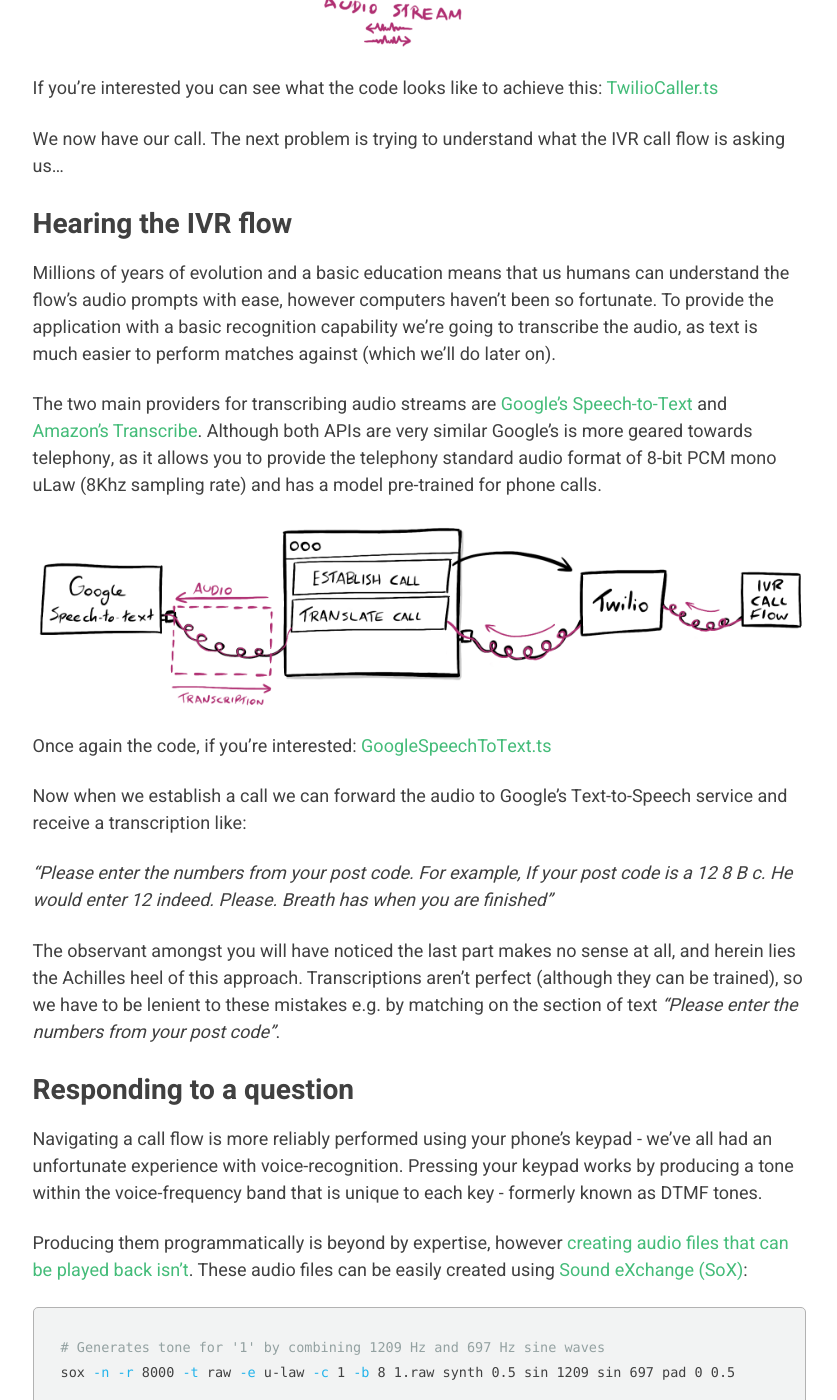
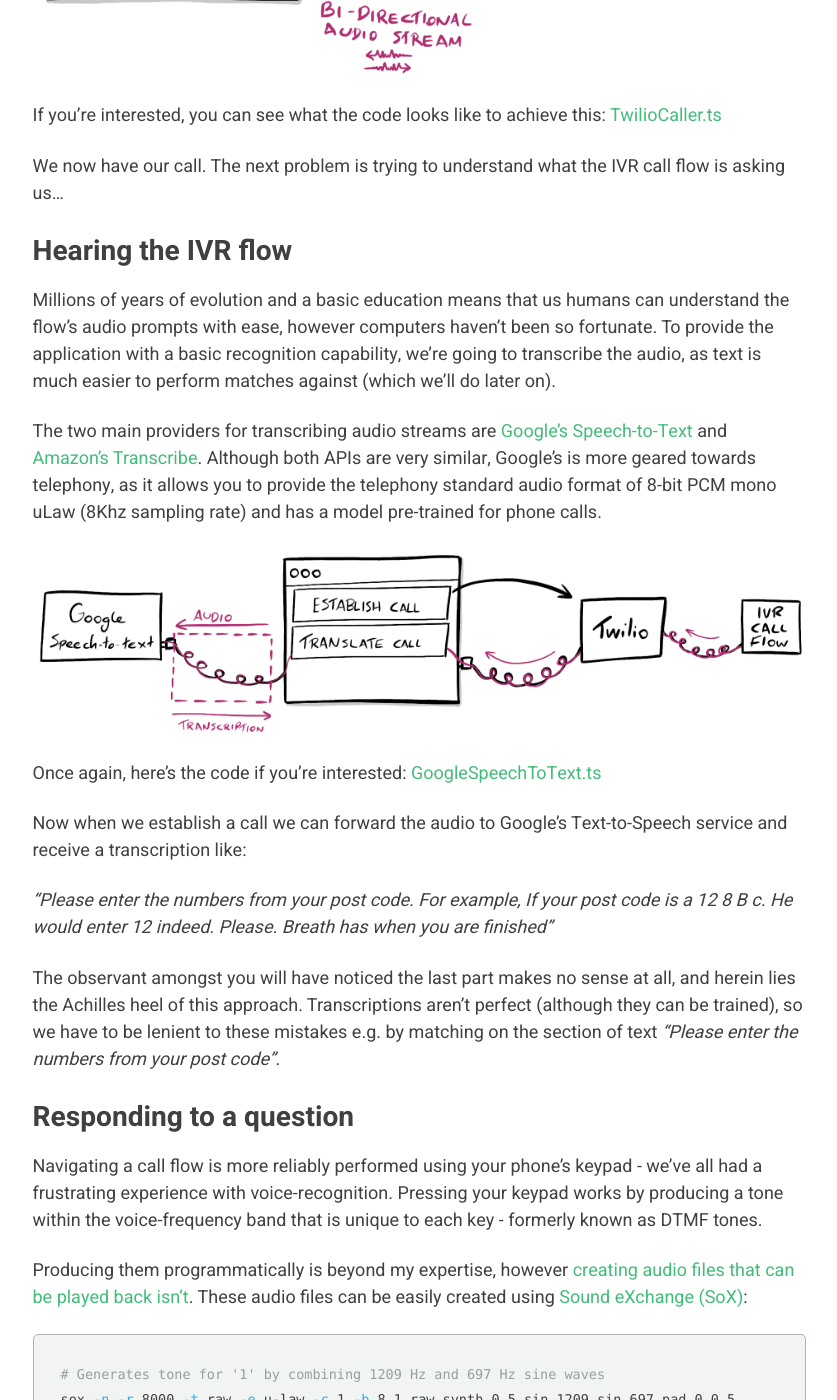
Before and after one commit to SketchingDev/sketchingdev.github.io, a Jekyll site: the page built from _posts/2021-02-26-learning-to-automate-testing-ivr-call-flows.md, in a window 1280 px wide and 1400 px high, scrolled down 2633 px. Shown: the whole window, without its empty margins (221-1058 px from the left). Built offline with Jekyll 4.4.1, drawn with Linux system fonts in a browser that asks for light colours; some of the changed text lies outside the part shown.

Commit message:
Blog article Amendments

```diff
--- a/_posts/2021-02-26-learning-to-automate-testing-ivr-call-flows.md
+++ b/_posts/2021-02-26-learning-to-automate-testing-ivr-call-flows.md
@@ -32,7 +32,7 @@
 
 From the customer's perspective they:
 1. Call the number from their phone
-2. Hear a (often a computer generated) voice asking a question e.g. "press 1 to make an appointment or 2 to ..."
+2. Hear a (often computer generated) voice asking a question e.g. "press 1 to make an appointment or 2 to ..."
 3. Respond by either speaking a word, or more likely by pressing a key on the keypad
 4. Repeat from step 2 until their query is resolved, they're forwarded to a human, or they hang up in frustration
 
@@ -55,14 +55,14 @@
 establish a bi-directional audio stream with our application. Our application is then capable of listening to a call's
 audio, and responding with its own audio.
 
-Once plumbed in it is a 3-step process to establish a call:
+Once plumbed in, it is a 3-step process to establish a call:
 1. Our application requests that Twilio makes the phone call for us
 2. Twilio does the complicated business of making the call
 3. Twilio then establishes the bi-directional audio stream with our application
 
 ![Application establishing bi-directional audio stream with IVR flow]({{ page.image-base }}/application-2.png)
 
-If you're interested you can see what the code looks like to achieve this:
+If you're interested, you can see what the code looks like to achieve this:
 [TwilioCaller.ts](https://github.com/SketchingDev/ivr-tester/blob/4d85b12d4d1187072145690e70f4a6a456401119/packages/ivr-tester/src/call/TwilioCaller.ts#L40-L61)
 
 We now have our call. The next problem is trying to understand what the IVR call flow is asking us...
@@ -70,18 +70,18 @@
 ## Hearing the IVR flow
 
 Millions of years of evolution and a basic education means that us humans can understand the flow's audio prompts with
-ease, however computers haven't been so fortunate. To provide the application with a basic recognition capability we're
+ease, however computers haven't been so fortunate. To provide the application with a basic recognition capability, we're
 going to transcribe the audio, as text is much easier to perform matches against (which we'll do later on).
 
 The two main providers for transcribing audio streams are
 [Google's Speech-to-Text](https://cloud.google.com/speech-to-text) and
-[Amazon's Transcribe](https://aws.amazon.com/transcribe/). Although both APIs are very similar Google's is more
+[Amazon's Transcribe](https://aws.amazon.com/transcribe/). Although both APIs are very similar, Google's is more
 geared towards telephony, as it allows you to provide the telephony standard audio format of 8-bit PCM
 mono uLaw (8Khz sampling rate) and has a model pre-trained for phone calls.
 
 ![Application transcribing audio from Twilio]({{ page.image-base }}/application-3.png)
 
-Once again the code, if you're interested: [GoogleSpeechToText.ts](https://github.com/SketchingDev/ivr-tester/blob/4d85b12d4d1187072145690e70f4a6a456401119/packages/transcriber-google-speech-to-text/src/GoogleSpeechToText.ts)
+Once again, here's the code if you're interested: [GoogleSpeechToText.ts](https://github.com/SketchingDev/ivr-tester/blob/4d85b12d4d1187072145690e70f4a6a456401119/packages/transcriber-google-speech-to-text/src/GoogleSpeechToText.ts)
 
 Now when we establish a call we can forward the audio to Google's Text-to-Speech service and receive a transcription
 like:
@@ -95,11 +95,11 @@
 
 ## Responding to a question
 
-Navigating a call flow is more reliably performed using your phone's keypad - we've all had an unfortunate experience
+Navigating a call flow is more reliably performed using your phone's keypad - we've all had a frustrating experience
 with voice-recognition. Pressing your keypad works by producing a tone within the voice-frequency band that is unique
 to each key - formerly known as DTMF tones.
 
-Producing them programmatically is beyond by expertise, however
+Producing them programmatically is beyond my expertise, however
 [creating audio files that can be played back isn't](https://github.com/SketchingDev/ivr-tester/tree/4d85b12d4d1187072145690e70f4a6a456401119/packages/ivr-tester/src/call/dtmf/raw).
 These audio files can be easily created using [Sound eXchange (SoX)](http://sox.sourceforge.net/):
 
```
Also changed, not shown: other parts of _posts/2021-02-26-learning-to-automate-testing-ivr-call-flows.md (+8 -8 lines).
